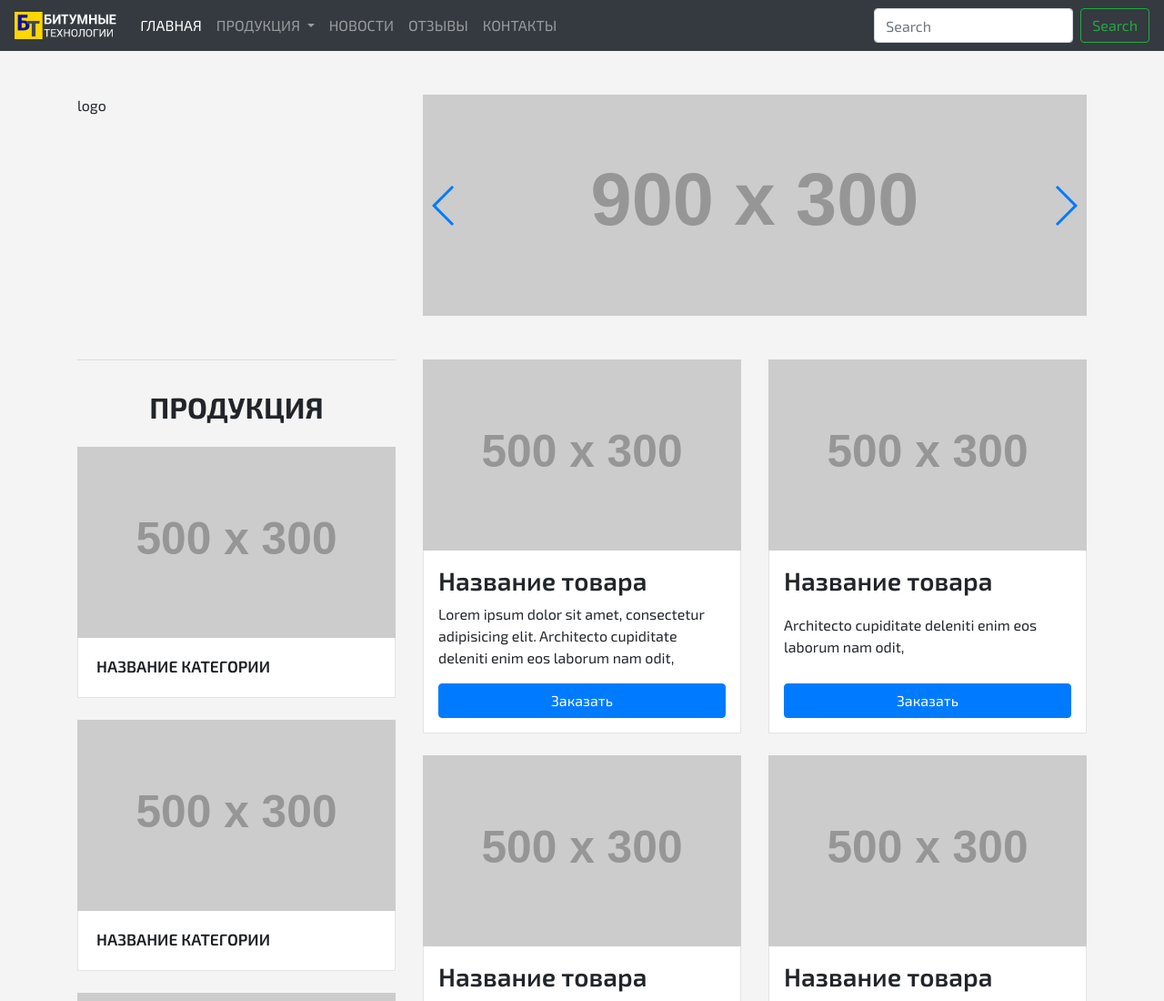
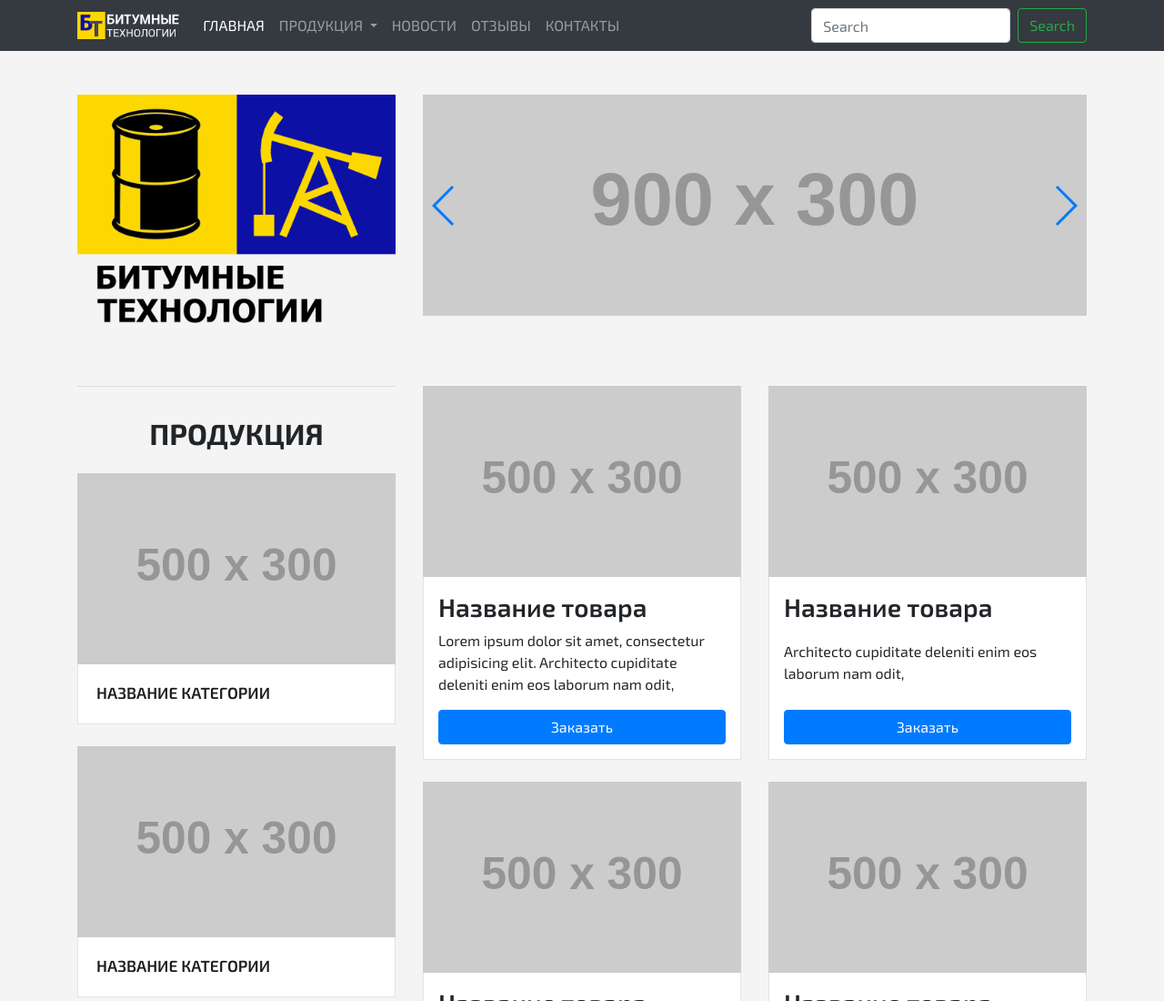
Before and after one commit to terlim/nasos32.ru, a website: page src/html/index.html in a window 1280 px wide. Shown: the top 1100 px of the page at 91% size. Drawn offline with nearby package versions, Linux system fonts and the light colour scheme; files that its build step writes are made by us from their sources; placeholder pictures from the web are drawn by us; files whose address does not match are found by name.

Commit message:
main page

```diff
--- a/src/blocks/navbar/navbar.html
+++ b/src/blocks/navbar/navbar.html
@@ -1,4 +1,5 @@
 <nav class="navbar navbar-expand-lg fixed-top navbar-dark bg-dark">
+    <div class="container">
     <a class="navbar-brand" href="/">
         <img src="./assets/template-site/img/mdb-transparent.png" height="30" class="d-inline-block align-top"
              alt="mdb logo">
@@ -43,4 +44,5 @@
             <button class="btn btn-outline-success my-2 my-sm-0" type="submit">Search</button>
         </form>
     </div>
+    </div>
 </nav>
--- a/src/html/index.html
+++ b/src/html/index.html
@@ -28,7 +28,9 @@
 //= ../blocks/navbar/navbar.html
 <div class="container content-wrapper">
     <div class="row">
-        <div class="col d-none d-md-block col-md-4">logo</div>
+        <div class="col d-none d-md-block col-md-4">
+            <img class="img-fluid" src="assets/template-site/img/logo.png">
+        </div>
         <div class="col col-12 col-md-8">
             //= ../blocks/swiper/swiper.html
         </div>
```
Also changed, not shown: src/fonts/icons/myiconfont.ttf, src/fonts/icons/myiconfont.woff, src/fonts/icons/myiconfont.woff2, src/images/logo.png (added), 2 other files.
